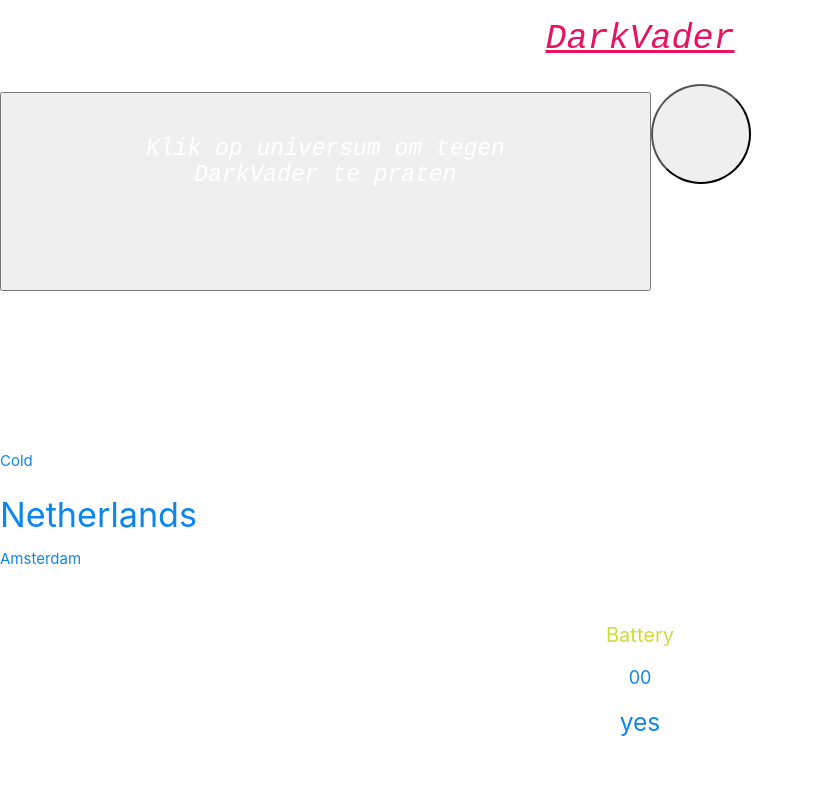
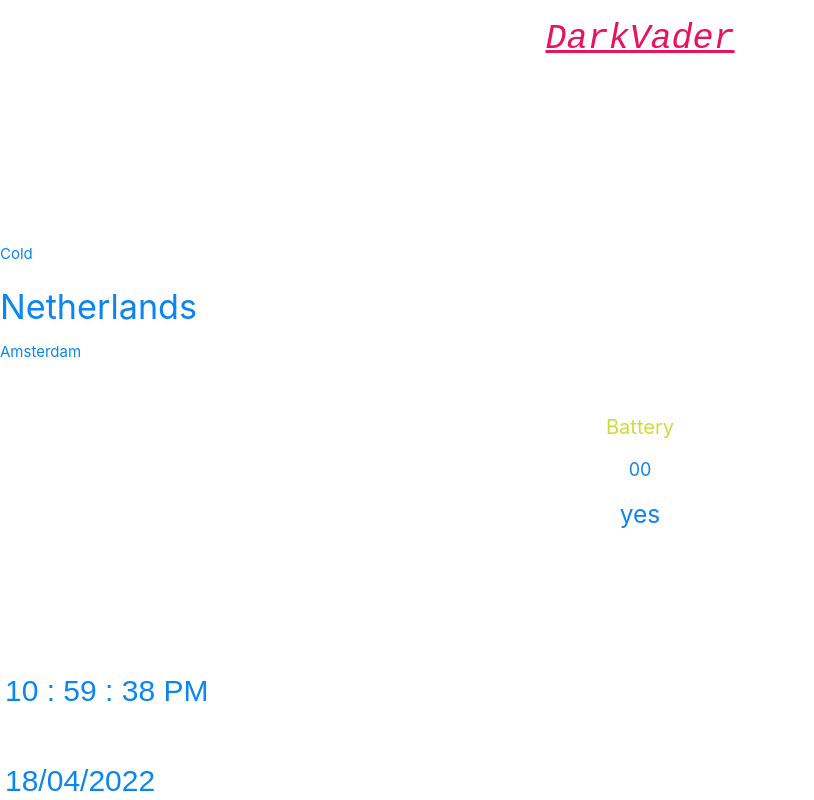
Before and after one commit to EmirOzkan/darkvader, a plain HTML site: page index.htm in a window 1280 px wide. Shown: the top 800 px of the page, without its empty margins (0-814 px from the left). Drawn offline with nearby package versions, Linux system fonts and the light colour scheme.

Commit message:
Update index.htm

```diff
--- a/index.htm
+++ b/index.htm
@@ -21,14 +21,12 @@
 		</div>
 		<div class="wrapper">
 	<h1 class="title"><u>DarkVader</u></h1>
-	<button>
-		<div class="container col s12 m6 l3 center-align">
+<!-- 		<div class="container col s12 m6 l3 center-align">
 			<h1 id="text"></h1>
 			<div class="imgbox col s12 m6 center-align">
 			<button style="width: 100px; height: 100px;" class="talk circle" type="button">
 			</button>
-		</div>
-	</button>
+		</div> -->
 	<br>
 	<br>
 	<div class=" section weather col center-align-wrapper">
```
